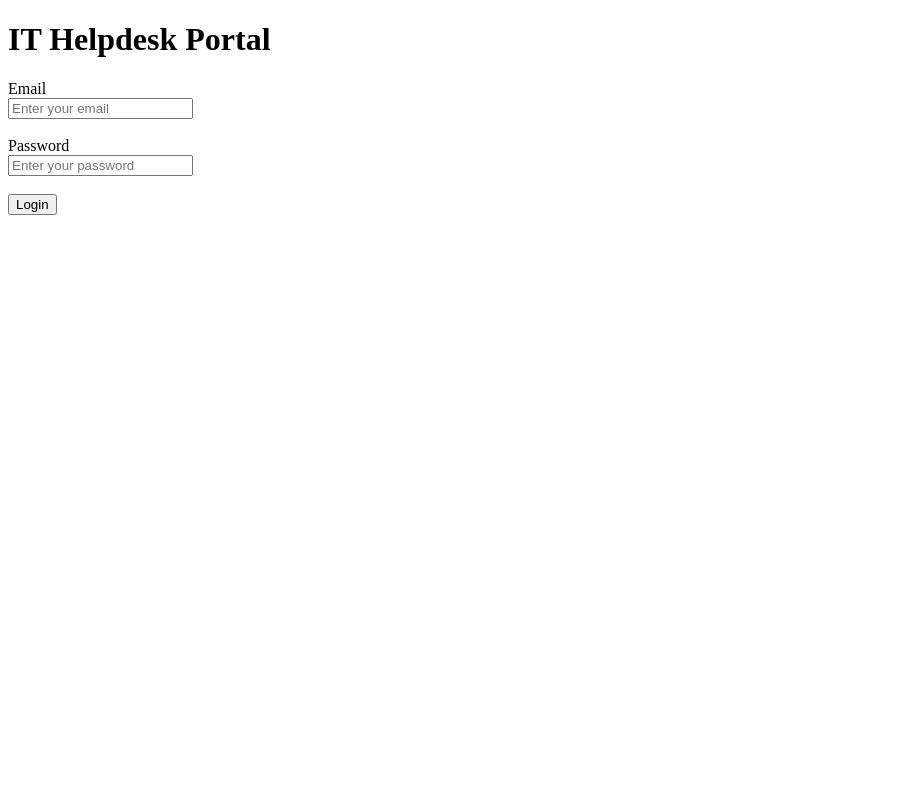
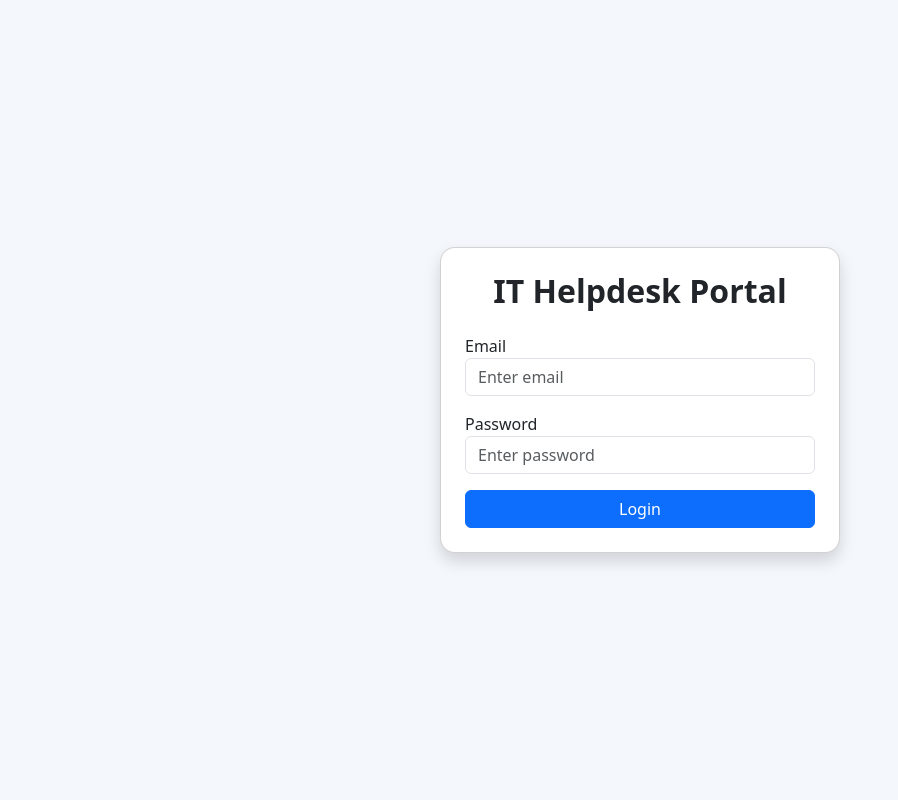
Before and after one commit to sunilballewad-byte/IT-Helpdesk-Portal, a Flask app: page / in a window 1280 px wide. Shown: the whole page, without its empty margins (0-898 px from the left). Run offline with Flask 3, Linux system fonts and the light colour scheme.

Commit message:
Added professional login page with Bootstrap

```diff
--- a/static/css/style.css
+++ b/static/css/style.css
@@ -0,0 +1,11 @@
+body{
+    background:#f4f7fc;
+}
+
+.card{
+    border-radius:15px;
+}
+
+h2{
+    font-weight:bold;
+}
--- a/templates/base.html
+++ b/templates/base.html
@@ -0,0 +1,17 @@
+<!DOCTYPE html>
+<html lang="en">
+<head>
+    <meta charset="UTF-8">
+    <meta name="viewport" content="width=device-width, initial-scale=1.0">
+    <title>{% block title %}IT Helpdesk Portal{% endblock %}</title>
+
+    <link href="https://cdn.jsdelivr.net/npm/bootstrap@5.3.3/dist/css/bootstrap.min.css" rel="stylesheet">
+    <link rel="stylesheet" href="{{ url_for('static', filename='css/style.css') }}">
+</head>
+<body>
+
+{% block content %}
+{% endblock %}
+
+</body>
+</html>
--- a/templates/login.html
+++ b/templates/login.html
@@ -1,23 +1,32 @@
-<!DOCTYPE html>
-<html lang="en">
-<head>
-    <meta charset="UTF-8">
-    <meta name="viewport" content="width=device-width, initial-scale=1.0">
-    <title>IT Helpdesk Portal</title>
-</head>
-<body>
+{% extends "base.html" %}
 
-    <h1>IT Helpdesk Portal</h1>
+{% block title %}Login{% endblock %}
 
-    <form>
-        <label>Email</label><br>
-        <input type="email" placeholder="Enter your email"><br><br>
+{% block content %}
 
-        <label>Password</label><br>
-        <input type="password" placeholder="Enter your password"><br><br>
+<div class="container vh-100 d-flex justify-content-center align-items-center">
+    <div class="card shadow p-4" style="width:400px;">
 
-        <button type="submit">Login</button>
-    </form>
+        <h2 class="text-center mb-4">IT Helpdesk Portal</h2>
 
-</body>
-</html>
+        <form>
+            <div class="mb-3">
+                <label>Email</label>
+                <input type="email" class="form-control" placeholder="Enter email">
+            </div>
+
+            <div class="mb-3">
+                <label>Password</label>
+                <input type="password" class="form-control" placeholder="Enter password">
+            </div>
+
+            <button class="btn btn-primary w-100">
+                Login
+            </button>
+
+        </form>
+
+    </div>
+</div>
+
+{% endblock %}
```
